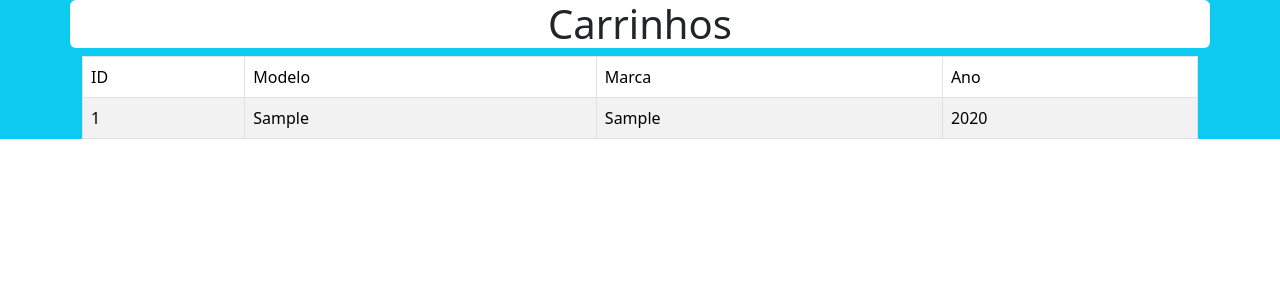
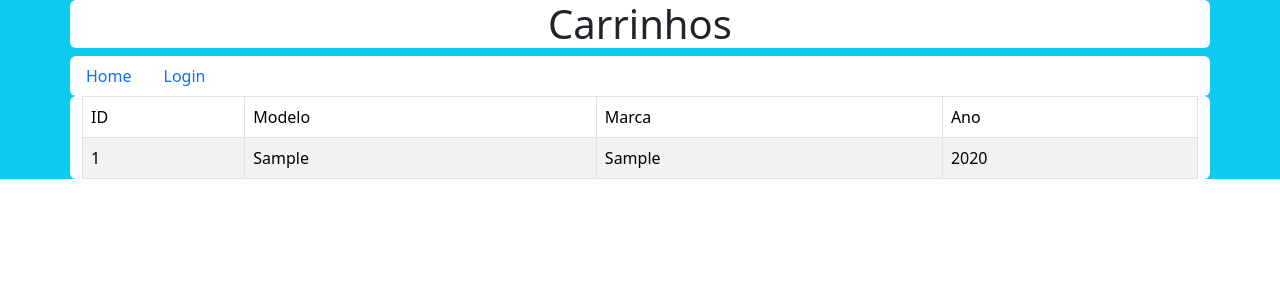
Before and after one commit to jope7/cars4m, a Django app: template templates/index.html in a window 1280 px wide. Shown: the top 300 px of the page. Run offline with Django 5.2, Linux system fonts and the light colour scheme; the template is opened without the code that fills it: values that come from a table or form of the project are taken from there, others are empty; tables that the repository leaves empty hold one stand-in row (values such as "Sample post").

Commit message:
concluindo pagina index.html

```diff
--- a/setup/urls.py
+++ b/setup/urls.py
@@ -21,5 +21,5 @@ from app import views
 
 urlpatterns = [
     path('admin/', admin.site.urls),
-    path('index/', views.index),
+    path('', views.index, name='home'),
 ]
--- a/templates/index.html
+++ b/templates/index.html
@@ -12,13 +12,16 @@
             <h1>Carrinhos</h1>
         </header>
 
-        <nav class="nav">
+        <nav class="nav container bg-white rounded text-center">
             <li class="nav-item">
-                <a href=""></a>
+                <a href="{% url 'home' %}" class="nav-link">Home</a>
+            </li>
+            <li class="nav-item">
+                <a href="{% url 'admin:login' %}" class="nav-link">Login</a>
             </li>
         </nav>
 
-        <main class=container bg-white rounded>
+        <main class="container bg-white rounded">
             <table class="table table-striped table-bordered table-hover">
                 <thead class="thead-dark">
                     <tr>
```
